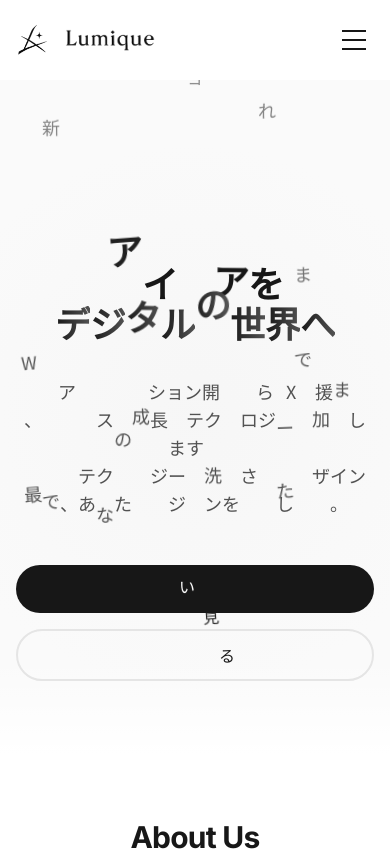
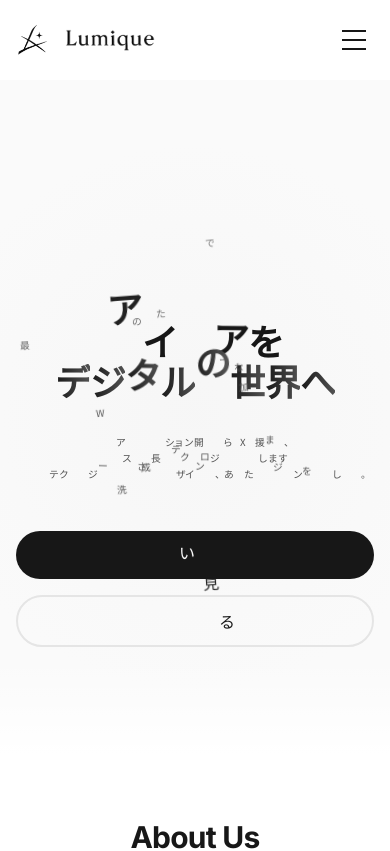
Before and after one commit to koushingnu/lumique, a Next.js app: page / in a window 390 px wide. Shown: the top 851 px of the page. Built offline with nearby package versions, Linux system fonts and the light colour scheme.

Commit message:
UI改善

```diff
--- a/src/app/globals.css
+++ b/src/app/globals.css
@@ -9,6 +9,9 @@
   --color-surface: #f5f5f5;
   --color-surface-dark: #262626;
   --color-border: #e5e5e5;
+  --foreground-rgb: 0, 0, 0;
+  --background-start-rgb: 214, 219, 220;
+  --background-end-rgb: 255, 255, 255;
 }
 
 @layer base {
@@ -439,3 +442,24 @@ html {
   transform: translateZ(20px);
   transform-style: preserve-3d;
 }
+
+/* 日本語テキストの改行ルール */
+.jp-text {
+  word-break: keep-all;
+  overflow-wrap: break-word;
+  -webkit-line-break: strict;
+  line-break: strict;
+  text-align: center;
+}
+
+.jp-text-block {
+  display: inline-block;
+  max-width: 100%;
+  vertical-align: middle;
+}
+
+@media (min-width: 768px) {
+  .jp-text-block {
+    white-space: nowrap;
+  }
+}
--- a/src/app/page.tsx
+++ b/src/app/page.tsx
@@ -13,7 +13,7 @@ export default function Home() {
               <AnimatedText
                 text="Lumique"
                 baseDelay={8.2}
-                className="text-5xl md:text-7xl lg:text-8xl text-neutral-900 tracking-wider"
+                className="text-7xl md:text-7xl lg:text-8xl text-neutral-900 tracking-wider"
                 style={{
                   fontFamily: "var(--font-noto-serif-jp)",
                   fontWeight: "300",
@@ -21,7 +21,7 @@ export default function Home() {
                 }}
               />
             </div>
-            <h2 className="heading-xl mb-8">
+            <h2 className="heading-xl mb-8 jp-text">
               <AnimatedText
                 text="アイデアを"
                 baseDelay={1}
@@ -36,17 +36,24 @@ export default function Home() {
                 randomness={5.0}
               />
             </h2>
-            <p className="text-body text-lg mb-12 max-w-2xl mx-auto">
+            <p className="text-body mb-12 max-w-2xl mx-auto text-center text-[2.5vw] sm:text-[1.8vw] md:text-[16px] lg:text-lg">
               <AnimatedText
-                text="Webアプリケーション開発からDX支援まで、ビジネスの成長をテクノロジーで加速します。"
+                text="Webアプリケーション開発からDX支援まで、"
                 baseDelay={2}
                 className="inline-block"
                 randomness={5.0}
               />
-              <br />
+              <br className="my-4" />
+              <AnimatedText
+                text="ビジネスの成長をテクノロジーで加速します。"
+                baseDelay={2.5}
+                className="inline-block"
+                randomness={5.0}
+              />
+              <br className="my-4" />
               <AnimatedText
                 text="最新のテクノロジーと洗練されたデザインで、あなたのビジョンを実現します。"
-                baseDelay={2.5}
+                baseDelay={3}
                 className="inline-block"
                 randomness={5.0}
               />
```
